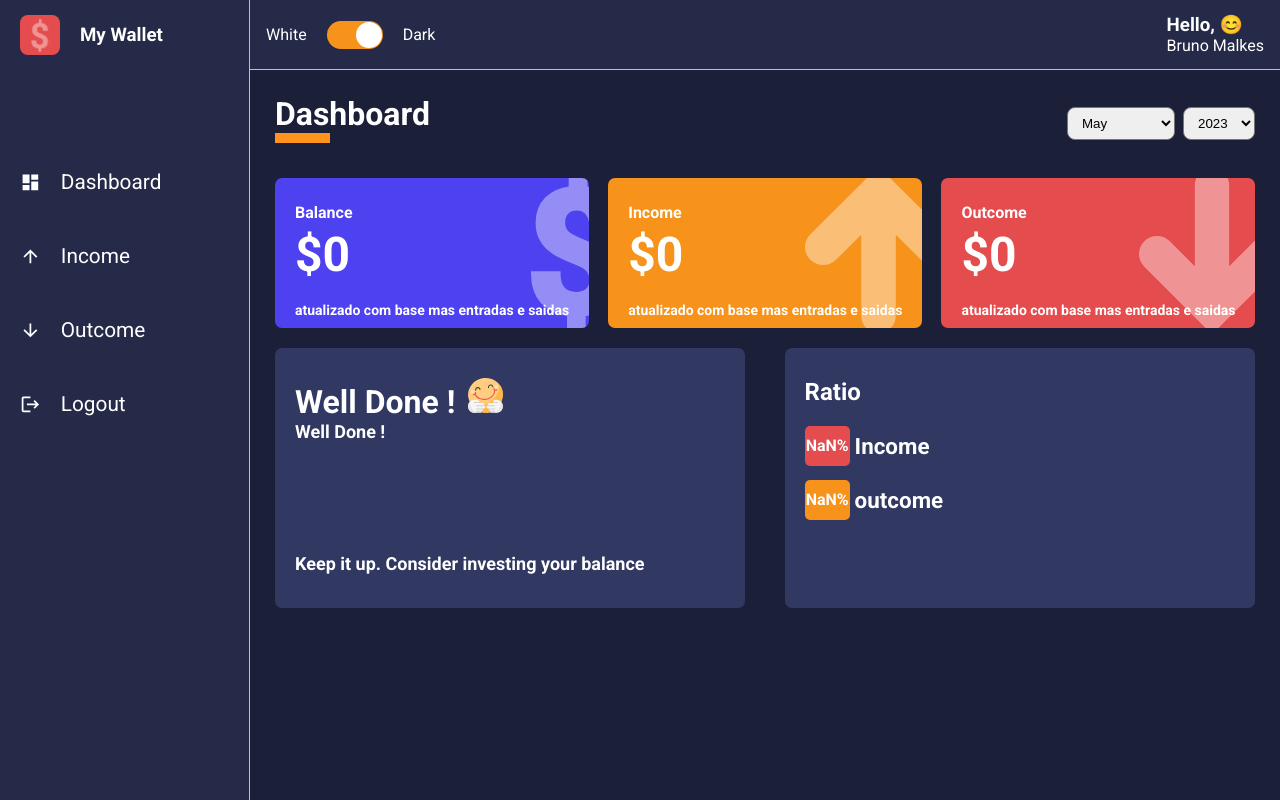
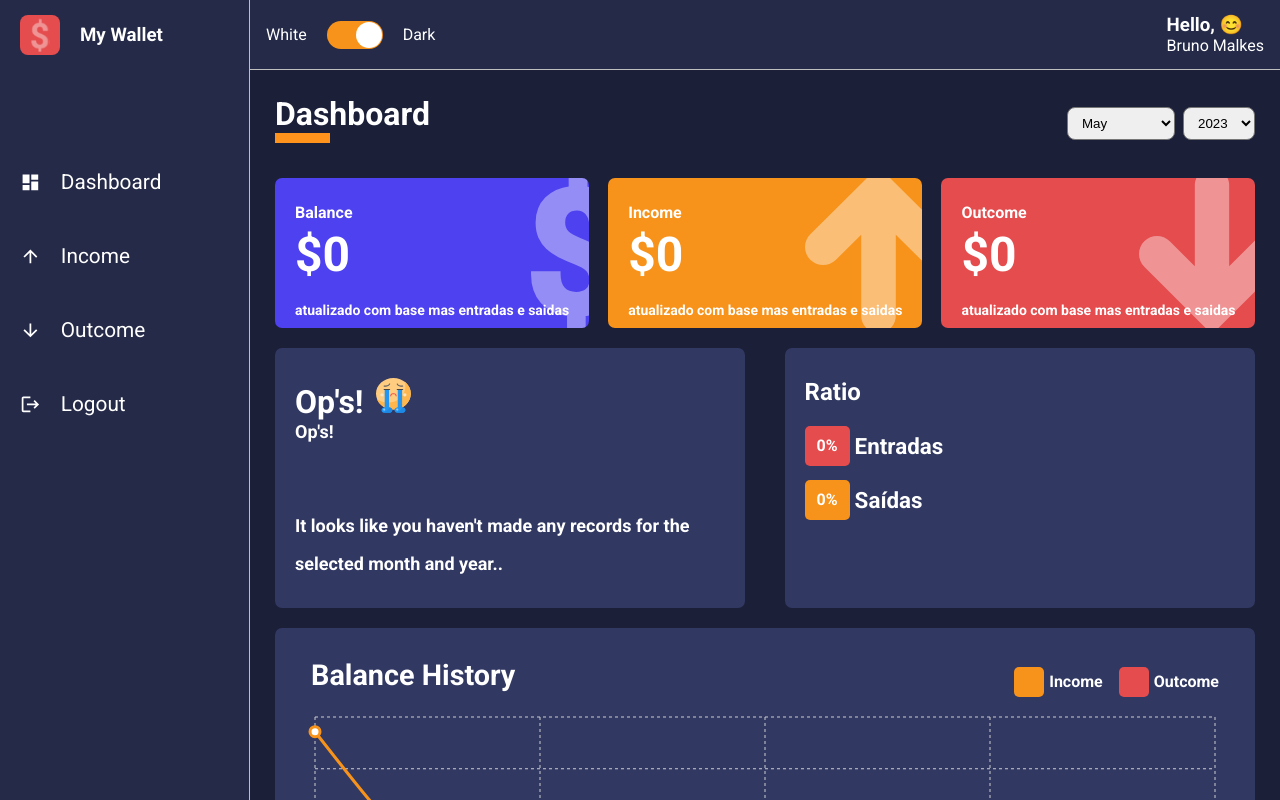
Before and after one commit to BmAlkes/myWallet, a React (Vite) app: page /dashboard in a window 1280 px wide. Built offline with nearby package versions, Linux system fonts and the light colour scheme.

Commit message:
feat:add balance history

```diff
--- /dev/null
+++ b/src/components/HistoryBox/index.tsx
@@ -0,0 +1,86 @@
+import React from "react";
+import {
+  ResponsiveContainer,
+  LineChart,
+  Line,
+  XAxis,
+  CartesianGrid,
+  Tooltip,
+} from "recharts";
+
+import formatCurrency from "../../utils/formatCurrency";
+
+import {
+  Container,
+  ChartContainer,
+  Header,
+  LegendContainer,
+  Legend,
+} from "./styles";
+
+interface IHistoryBoxProps {
+  data: {
+    month: string;
+    amountEntry: number;
+    amountOutput: number;
+  }[];
+  lineColorAmountEntry: string;
+  lineColorAmountOutput: string;
+}
+
+const HistoryBox: React.FC<IHistoryBoxProps> = ({
+  data,
+  lineColorAmountEntry,
+  lineColorAmountOutput,
+}) => (
+  <Container>
+    <Header>
+      <h2>Balance History</h2>
+
+      <LegendContainer>
+        <Legend color={lineColorAmountEntry}>
+          <div></div>
+          <span>Income</span>
+        </Legend>
+
+        <Legend color={lineColorAmountOutput}>
+          <div></div>
+          <span>Outcome</span>
+        </Legend>
+      </LegendContainer>
+    </Header>
+
+    <ChartContainer>
+      <ResponsiveContainer>
+        <LineChart
+          data={data}
+          margin={{ top: 5, right: 20, left: 20, bottom: 5 }}
+        >
+          <CartesianGrid strokeDasharray="3 3" stroke="#cecece" />
+          <XAxis dataKey="month" stroke="#cecece" />
+          <Tooltip formatter={(value) => formatCurrency(Number(value))} />
+          <Line
+            type="monotone"
+            dataKey="amountEntry"
+            name="Income"
+            stroke={lineColorAmountEntry}
+            strokeWidth={3}
+            dot={{ r: 5 }}
+            activeDot={{ r: 8 }}
+          />
+          <Line
+            type="monotone"
+            dataKey="amountOutput"
+            name="Outcome"
+            stroke={lineColorAmountOutput}
+            strokeWidth={3}
+            dot={{ r: 5 }}
+            activeDot={{ r: 8 }}
+          />
+        </LineChart>
+      </ResponsiveContainer>
+    </ChartContainer>
+  </Container>
+);
+
+export default HistoryBox;
--- /dev/null
+++ b/src/components/HistoryBox/styles.ts
@@ -0,0 +1,102 @@
+import styled, { keyframes } from "styled-components";
+
+interface ILegendProps {
+  color: string;
+}
+
+const animate = keyframes`
+    0% {
+        transform: translateX(-100px);
+        opacity: 0;
+    }
+    50%{
+        opacity: .3;
+    }
+    100%{
+        transform: translateX(0px);
+        opacity: 1;
+    }
+`;
+
+export const Container = styled.div`
+  width: 100%;
+  height: 360px;
+
+  display: flex;
+  flex-direction: column;
+
+  background-color: ${(props) => props.theme.colors.tertiary};
+  color: ${(props) => props.theme.colors.white};
+
+  margin: 10px 0;
+  padding: 30px 20px;
+
+  border-radius: 7px;
+
+  animation: ${animate} 0.5s;
+
+  text {
+    font-size: 14px;
+  }
+`;
+
+export const ChartContainer = styled.div`
+  flex: 1;
+  height: 360px;
+`;
+
+export const Header = styled.header`
+  width: 100%;
+
+  display: flex;
+  justify-content: space-between;
+
+  > h2 {
+    margin-bottom: 20px;
+    padding-left: 16px;
+    font-size: 1.8rem;
+  }
+
+  @media (max-width: 1200px) {
+    flex-direction: column;
+  }
+`;
+
+export const LegendContainer = styled.ul`
+  list-style: none;
+
+  display: flex;
+  padding-right: 16px;
+`;
+
+export const Legend = styled.li<ILegendProps>`
+  display: flex;
+  align-items: center;
+
+  margin-bottom: 7px;
+  margin-left: 16px;
+
+  > div {
+    background-color: ${(props) => props.color};
+
+    width: 40px;
+    height: 40px;
+    border-radius: 5px;
+
+    font-size: 14px;
+    line-height: 40px;
+    text-align: center;
+  }
+
+  > span {
+    margin-left: 5px;
+    font-size: 16px;
+  }
+
+  @media (max-width: 1280px) {
+    > div {
+      width: 30px;
+      height: 30px;
+    }
+  }
+`;
--- a/src/pages/Dashboard/index.tsx
+++ b/src/pages/Dashboard/index.tsx
@@ -10,6 +10,7 @@
 import happy from "../../assets/assets/happy.svg";
 import sad from "../../assets/assets/sad.svg";
 import PieChartDash from "../../components/PieChart";
+import HistoryBox from "../../components/HistoryBox";
 
 const DashBoard: React.FC = () => {
   const [monthSelected, setMonthSelected] = useState<number>(
@@ -50,6 +51,7 @@
 
   const totalExpenses = useMemo(() => {
     let total = 0;
+
     expenses.forEach((item) => {
       const date = new Date(item.date);
       const year = date.getFullYear();
@@ -59,14 +61,17 @@
         try {
           total += Number(item.amount);
         } catch {
-          throw new Error("Invalid amount");
+          throw new Error("Invalid amount! Amount must be number.");
         }
       }
     });
+
     return total;
   }, [monthSelected, yearSelected]);
+
   const totalGains = useMemo(() => {
     let total = 0;
+
     gains.forEach((item) => {
       const date = new Date(item.date);
       const year = date.getFullYear();
@@ -76,16 +81,219 @@
         try {
           total += Number(item.amount);
         } catch {
-          throw new Error("Invalid amount");
+          throw new Error("Invalid amount! Amount must be number.");
         }
       }
     });
+
     return total;
   }, [monthSelected, yearSelected]);
 
   const totalBalance = useMemo(() => {
     return totalGains - totalExpenses;
-  }, [totalExpenses, totalGains]);
+  }, [totalGains, totalExpenses]);
+
+  const message = useMemo(() => {
+    if (totalBalance < 0) {
+      return {
+        title: "That Sad!",
+        description: "This month you spent more than you should.",
+        footerText:
+          "Check your expenses and try to cut some unnecessary things..",
+        icon: sad,
+      };
+    } else if (totalGains === 0 && totalExpenses === 0) {
+      return {
+        title: "Op's!",
+        description: "This month, there are no records of entries or exits.",
+        footerText:
+          "It looks like you haven't made any records for the selected month and year..",
+        icon: sad,
+      };
+    } else if (totalBalance === 0) {
+      return {
+        title: "Opps!",
+        description: "This month you spent exactly what you earned.",
+        footerText: "Take care. Next try to save your money.",
+        icon: happy,
+      };
+    } else {
+      return {
+        title: "Well Done!",
+        description: "Your Wallet is positive!",
+        footerText: "Keep it up. Consider investing your balance.",
+        icon: happy,
+      };
+    }
+  }, [totalBalance, totalGains, totalExpenses]);
+
+  const relationExpensesVersusGains = useMemo(() => {
+    const total = totalGains + totalExpenses;
+
+    const percentGains = Number(((totalGains / total) * 100).toFixed(1));
+    const percentExpenses = Number(((totalExpenses / total) * 100).toFixed(1));
+
+    const data = [
+      {
+        name: "Entradas",
+        value: totalGains,
+        percent: percentGains ? percentGains : 0,
+        color: "#E44C4E",
+      },
+      {
+        name: "Saídas",
+        value: totalExpenses,
+        percent: percentExpenses ? percentExpenses : 0,
+        color: "#F7931B",
+      },
+    ];
+
+    return data;
+  }, [totalGains, totalExpenses]);
+
+  const historyData = useMemo(() => {
+    return listOfMonths
+      .map((_, month) => {
+        let amountEntry = 0;
+        gains.forEach((gain) => {
+          const date = new Date(gain.date);
+          const gainMonth = date.getMonth();
+          const gainYear = date.getFullYear();
+
+          if (gainMonth === month && gainYear === yearSelected) {
+            try {
+              amountEntry += Number(gain.amount);
+            } catch {
+              throw new Error(
+                "amountEntry is invalid. amountEntry must be valid number."
+              );
+            }
+          }
+        });
+
+        let amountOutput = 0;
+        expenses.forEach((expense) => {
+          const date = new Date(expense.date);
+          const expenseMonth = date.getMonth();
+          const expenseYear = date.getFullYear();
+
+          if (expenseMonth === month && expenseYear === yearSelected) {
+            try {
+              amountOutput += Number(expense.amount);
+            } catch {
+              throw new Error(
+                "amountOutput is invalid. amountOutput must be valid number."
+              );
+            }
+          }
+        });
+
+        return {
+          monthNumber: month,
+          month: listOfMonths[month].substr(0, 3),
+          amountEntry,
+          amountOutput,
+        };
+      })
+      .filter((item) => {
+        const currentMonth = new Date().getMonth();
+        const currentYear = new Date().getFullYear();
+        return (
+          (yearSelected === currentYear && item.monthNumber <= currentMonth) ||
+          yearSelected < currentYear
+        );
+      });
+  }, [yearSelected]);
+
+  const relationExpensevesRecurrentVersusEventual = useMemo(() => {
+    let amountRecurrent = 0;
+    let amountEventual = 0;
+
+    expenses
+      .filter((expense) => {
+        const date = new Date(expense.date);
+        const year = date.getFullYear();
+        const month = date.getMonth() + 1;
+
+        return month === monthSelected && year === yearSelected;
+      })
+      .forEach((expense) => {
+        if (expense.frequency === "recorrente") {
+          return (amountRecurrent += Number(expense.amount));
+        }
+
+        if (expense.frequency === "eventual") {
+          return (amountEventual += Number(expense.amount));
+        }
+      });
+
+    const total = amountRecurrent + amountEventual;
+
+    const percentRecurrent = Number(
+      ((amountRecurrent / total) * 100).toFixed(1)
+    );
+    const percentEventual = Number(((amountEventual / total) * 100).toFixed(1));
+
+    return [
+      {
+        name: "Recorrentes",
+        amount: amountRecurrent,
+        percent: percentRecurrent ? percentRecurrent : 0,
+        color: "#F7931B",
+      },
+      {
+        name: "Eventuais",
+        amount: amountEventual,
+        percent: percentEventual ? percentEventual : 0,
+        color: "#E44C4E",
+      },
+    ];
+  }, [monthSelected, yearSelected]);
+
+  const relationGainsRecurrentVersusEventual = useMemo(() => {
+    let amountRecurrent = 0;
+    let amountEventual = 0;
+
+    gains
+      .filter((gain) => {
+        const date = new Date(gain.date);
+        const year = date.getFullYear();
+        const month = date.getMonth() + 1;
+
+        return month === monthSelected && year === yearSelected;
+      })
+      .forEach((gain) => {
+        if (gain.frequency === "recorrente") {
+          return (amountRecurrent += Number(gain.amount));
+        }
+
+        if (gain.frequency === "eventual") {
+          return (amountEventual += Number(gain.amount));
+        }
+      });
+
+    const total = amountRecurrent + amountEventual;
+
+    const percentRecurrent = Number(
+      ((amountRecurrent / total) * 100).toFixed(1)
+    );
+    const percentEventual = Number(((amountEventual / total) * 100).toFixed(1));
+
+    return [
+      {
+        name: "Recorrentes",
+        amount: amountRecurrent,
+        percent: percentRecurrent ? percentRecurrent : 0,
+        color: "#F7931B",
+      },
+      {
+        name: "Eventuais",
+        amount: amountEventual,
+        percent: percentEventual ? percentEventual : 0,
+        color: "#E44C4E",
+      },
+    ];
+  }, [monthSelected, yearSelected]);
 
   const handleMonthSelected = useCallback((month: string) => {
     try {
@@ -104,47 +312,6 @@
       throw new Error("invalid year value. Is accept integer numbers.");
     }
   }, []);
-
-  const message = useMemo(() => {
-    if (totalBalance < 0) {
-      return {
-        title: " That Sad",
-        description: "This month you spent more than you should",
-        footerText:
-          "Check your expenses and try to cut some unnecessary things.",
-        icon: sad,
-      };
-    }
-    return {
-      description: " Your wallet is positive!!",
-      footerText: "Keep it up. Consider investing your balance",
-      icon: happy,
-      title: "Well Done !",
-    };
-  }, [totalBalance]);
-
-  const relationExpensesVersusGains = useMemo(() => {
-    const total = totalGains + totalExpenses;
-
-    const percentGains = (totalGains / total) * 100;
-    const percenteExpenses = (totalExpenses / total) * 100;
-
-    const data = [
-      {
-        name: "Income",
-        value: totalExpenses,
-        percent: Number(percentGains.toFixed(1)),
-        color: "#e44c4e",
-      },
-      {
-        name: "outcome",
-        value: totalExpenses,
-        percent: Number(percenteExpenses.toFixed(1)),
-        color: "#F7931b",
-      },
-    ];
-    return data;
-  }, [totalGains, totalExpenses]);
 
   return (
     <Container>
@@ -192,6 +359,11 @@
           title={message.title}
         />
         <PieChartDash data={relationExpensesVersusGains} />
+        <HistoryBox
+          data={historyData}
+          lineColorAmountEntry="#f7931b"
+          lineColorAmountOutput="#e44c4e"
+        />
       </Content>
     </Container>
   );
```
